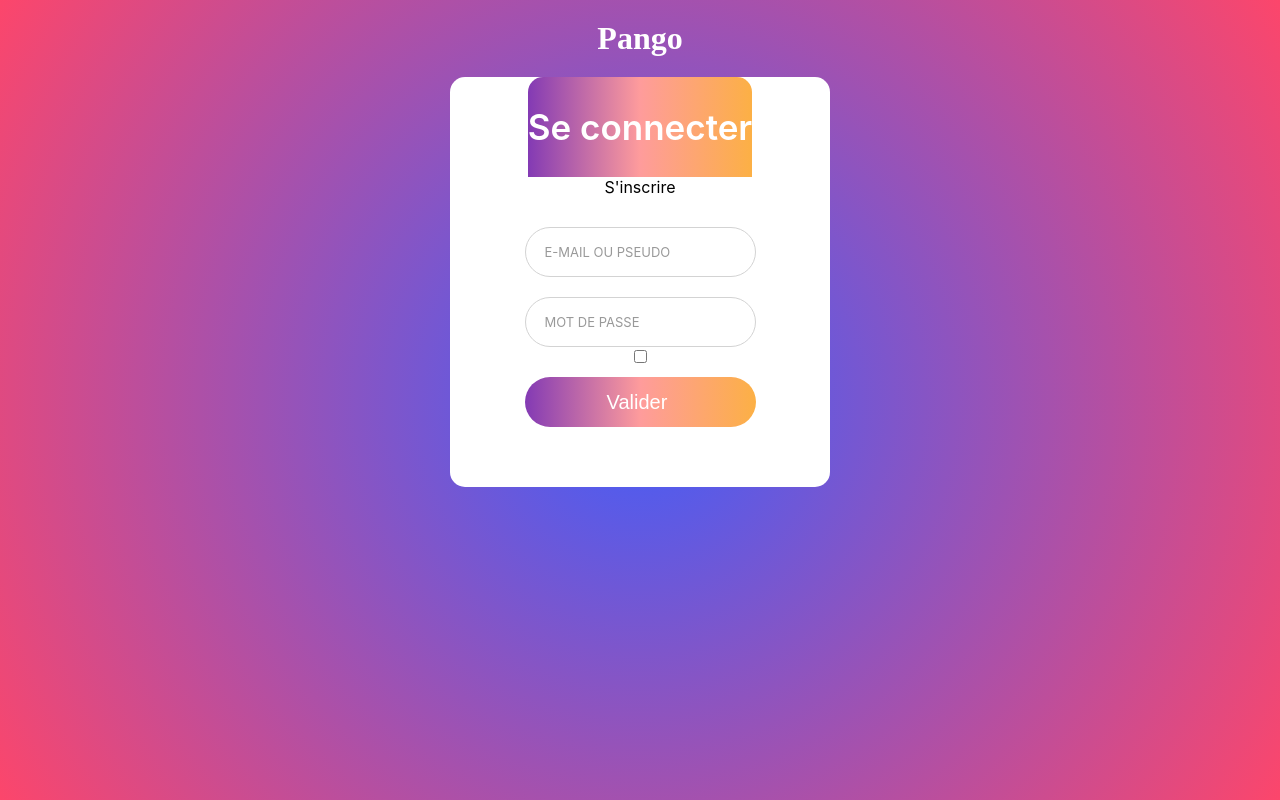
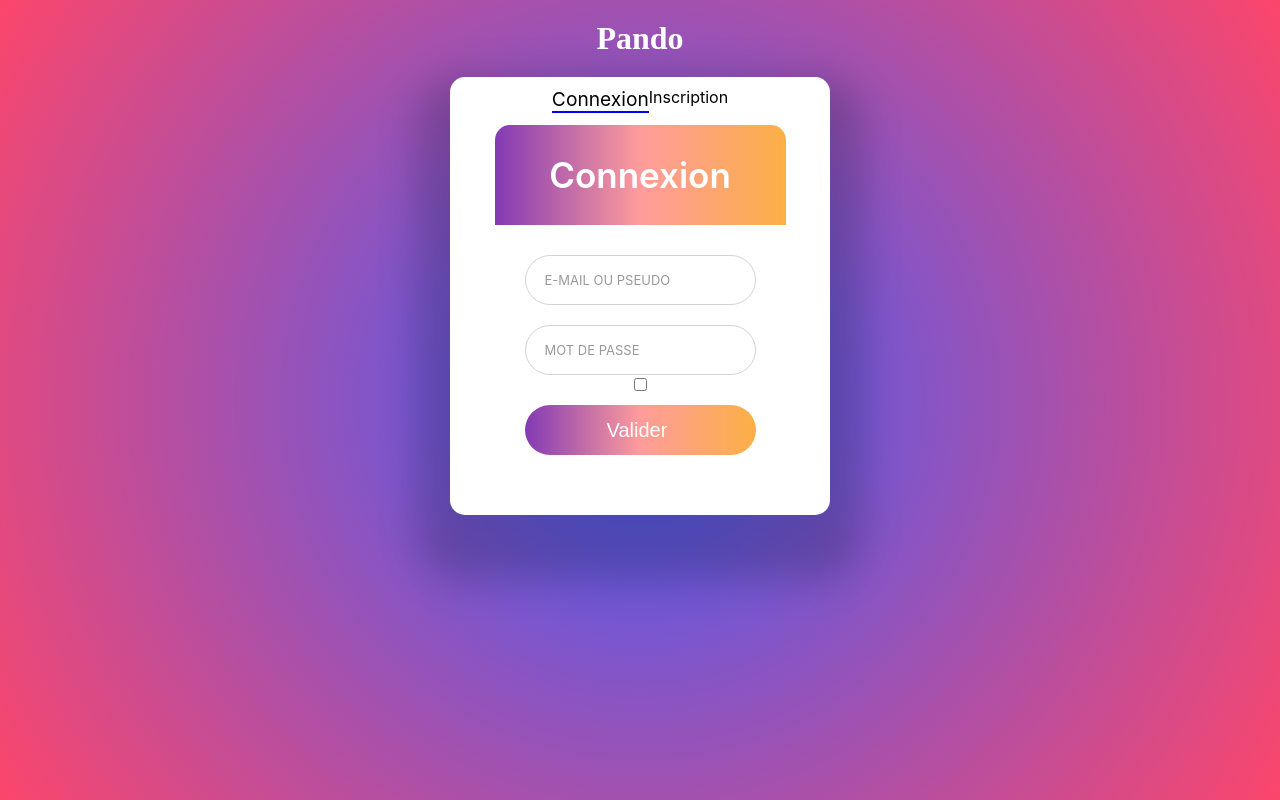
Before and after one commit to Taliayaya/Apando, a React (Create React App) app: page / in a window 1280 px wide. Built offline with nearby package versions, Linux system fonts and the light colour scheme.

Commit message:
Ajout du swap entre Login et SignIn + css

```diff
--- a/package.json
+++ b/package.json
@@ -14,9 +14,11 @@
     "chokidar": "^3.5.2",
     "node-modules": "^0.0.1",
     "react": "^17.0.2",
+    "react-animations": "^1.0.0",
     "react-dom": "^17.0.2",
     "react-redux": "^7.2.6",
     "react-scripts": "^3.4.4",
+    "styled-components": "^5.3.3",
     "watchpack": "^2.2.0"
   },
   "scripts": {
--- a/src/components/App.js
+++ b/src/components/App.js
@@ -5,7 +5,7 @@ import Chat from "./Chat";
 import Footer from "./Footer";
 import Header from "./Header";
 import Login from "./Login";
-import SignIn from "./SignIn";
+import LoginSignIn from "./LoginSignIn";
 import UsersList from "./UsersList";
 
 class App extends React.Component {
@@ -48,13 +48,10 @@ class App extends React.Component {
               <Footer />
             </div>
 
-        ) : (!this.state.wantToSignIn ?
-          <Login
-              online={this.state.online}
-              toggleOnline={this.toggleOnline}
-              toggleSignIn={this.toggleSignIn}
-            /> : <SignIn />
-          )
+        ) :
+          <LoginSignIn online={this.state.online}
+          toggleOnline={this.toggleOnline}
+          toggleSignIn={this.toggleSignIn}/>
         }
       </div>
     );
--- a/src/components/Login.js
+++ b/src/components/Login.js
@@ -46,12 +46,8 @@ class Login extends Component {
   }
   render() {
     return (
-      <div className="login__page">
-        <h1 className="header__title">Pango</h1>
-        <div className="wrapper">
-          <h2 className="login__title">Se connecter</h2>
-          {/* Quand on clique dessus, active le signup form*/}
-          <p onClick={this.parent.toggleSignIn}>S'inscrire</p>
+      <div>
+        <h2 className="login__title">Connexion</h2>
         <form action="#">
           <div className="field">
             <input
@@ -86,7 +82,6 @@ class Login extends Component {
           {this.props.online && <div>Logged in</div>}
         </form>
       </div>
-      </div>
     );
   }
 }
--- /dev/null
+++ b/src/components/LoginSignIn.js
@@ -0,0 +1,59 @@
+import React from "react";
+import "../styles/Login.css";
+import Login from "./Login";
+import SignIn from "./SignIn";
+
+export default class LoginSignIn extends React.Component {
+  constructor(props) {
+    super(props);
+    this.state = {
+      ...props,
+      formShowed: 0,
+    };
+  }
+  showLogin = () => {
+    this.setState({ formShowed: 0 });
+  };
+  showSignIn = () => {
+    this.setState({ formShowed: 1 });
+  };
+
+  render() {
+    // On définit les classes de base
+    let loginClassName = "login__button";
+    let signinClassName = "signin__button";
+    if (this.state.formShowed === 0) {
+      // On ajoute la classe selected et on réinitialise l'autre
+      loginClassName += " selected";
+      signinClassName = "signin__button";
+    } else {
+      // same but reversed
+      signinClassName += " selected";
+      loginClassName = "login__button";
+    }
+    return (
+      <div className="login__page">
+        <h1 className="header__title">Pando</h1>
+        <div className="wrapper">
+          <div className="swap">
+            <p className={loginClassName} onClick={this.showLogin}>
+              Connexion
+            </p>
+            <p className={signinClassName} onClick={this.showSignIn}>
+              Inscription
+            </p>
+          </div>
+          {this.state.formShowed === 0 ? (
+            <Login
+              online={this.state.online}
+              toggleOnline={this.state.toggleOnline}
+              toggleSignIn={this.state.toggleSignIn}
+            />
+          ) : (
+            <SignIn />
+          )}
+        </div>
+      </div>
+    );
+  }
+}
--- a/src/components/SignIn.js
+++ b/src/components/SignIn.js
@@ -1,76 +1,102 @@
-import React, { Component } from 'react';
-import '../styles/Login.css'
-import axios from 'axios';
+import React, { Component } from "react";
+import "../styles/Login.css";
+import axios from "axios";
 
-const API_PATH ="http://localhost/Project-Plateforme/src/php/index.php";
+const API_PATH = "http://localhost/Project-Plateforme/src/php/index.php";
 
 class SignIn extends Component {
   constructor(props) {
     super(props);
     this.state = {
-            username: '',
-            u_password: '',
-            email: '',
-            u_password_verif: '',
+      username: "",
+      u_password: "",
+      email: "",
+      u_password_verif: "",
       error: null,
-            valueAdded: false
-        }
+      valueAdded: false,
+    };
   }
   handleFormSubmit(e) {
     e.preventDefault();
     axios({
-            method: 'post',
+      method: "post",
       url: `${API_PATH}`,
-            headers: {'content-type': 'application/json'},
-            data: this.state
+      headers: { "content-type": "application/json" },
+      data: this.state,
     })
-        .then(result => {
+      .then((result) => {
         this.setState({
-                valueAdded: result.data.sent
+          valueAdded: result.data.sent,
+        });
       })
+      .catch((error) =>
+        this.setState({
+          error: error.message,
         })
-        .catch(error => this.setState({
-            error: error.message
-        }))
+      );
   }
   render() {
     return (
       <div>
-
-                <p>Contact Me</p>
-                    <div>
-                    <form action="#" >
-                     <label>Pseudo</label>
-                     <input type="text" id="username" name="username" placeholder="Votre pseudo..."
+        <h2 className="login__title">Inscription</h2>
+        <form action="#">
+          <div className="field">
+            <input
+              type="text"
+              id="username"
+              name="username"
               value={this.state.username}
-                       onChange={e => this.setState({ username: e.target.value })}
+              onChange={(e) => this.setState({ username: e.target.value })}
               required
             />
-
-                     <label>Email</label>
-                     <input type="email" id="email" name="email" placeholder="Votre email"
+            <label htmlFor="username">Pseudo</label>
+          </div>
+          <div className="field">
+            <input
+              type="email"
+              id="email"
+              name="email"
               value={this.state.email}
-                       onChange={e => this.setState({ email: e.target.value })}
+              onChange={(e) => this.setState({ email: e.target.value })}
               required
             />
-
-                     <label>mot de passe</label>
-                     <input type="password" id="password" name="password" required
+            <label htmlFor="email">Email</label>
+          </div>
+          <div className="field">
+            <input
+              type="password"
+              id="password"
+              name="password"
+              required
               value={this.state.u_password}
-                       onChange={e => this.setState({ u_password: e.target.value })}
+              onChange={(e) => this.setState({ u_password: e.target.value })}
             />
-                    <label>confirmer le mot de passe</label>
-                     <input type="password" id="password_verif" name="password_verif"
-                       onChange={e => this.setState({ u_password_verif: e.target.value })}
+            <label htmlFor="password">mot de passe</label>
+          </div>
+          <div className="field">
+            <input
+              type="password"
+              id="password_verif"
+              name="password_verif"
+              onChange={(e) =>
+                this.setState({ u_password_verif: e.target.value })
+              }
               value={this.state.u_password_verif}
               required
             />
-                     <input type="submit" onClick={e => this.handleFormSubmit(e)} value="Submit" />
+            <label htmlFor="password_verif">confirmer le mot de passe</label>
+          </div>
+          <div className="field">
+            <input
+              type="submit"
+              onClick={(e) => this.handleFormSubmit(e)}
+              value="Submit"
+            />
+          </div>
           <div>
             {this.state.valueAdded && <div>Merci de vous être inscrit !</div>}
           </div>
-                    </form >
-                    </div>
+        </form>
       </div>
     );
   }
--- a/src/styles/Login.css
+++ b/src/styles/Login.css
@@ -1,6 +1,6 @@
 @font-face {
-    font-family:Tuffy-Bold;
-    src: url('./fonts/Tuffy-Bold.ttf') format('ttf');
+  font-family: Tuffy-Bold;
+  src: url("./fonts/Tuffy-Bold.ttf") format("ttf");
 }
 * {
   margin: 0;
@@ -15,9 +15,13 @@
   content: "";
   position: relative;
   background-size: cover;
-    background: rgb(63,94,251);
-    background: radial-gradient(circle, rgba(63,94,251,1) 0%, rgba(252,70,107,1) 100%);
-
+  background: rgb(63, 94, 251);
+  background: radial-gradient(
+    circle,
+    rgba(63, 94, 251, 1) 0%,
+    rgba(252, 70, 107, 1) 100%
+  );
+  vertical-align: middle;
 }
 .login__page::before {
   content: "";
@@ -25,7 +29,6 @@
 }
 .header__title {
   font-family: Tuffy-Bold;
-
 }
 .wrapper ::selection {
   background: #4158d0;
@@ -39,7 +42,12 @@
   color: #fff;
   user-select: none;
   border-radius: 15px 15px 0 0;
-    background: linear-gradient(90deg, rgba(131,58,180,1) 0%, rgba(253,29,29,0.43879558659401263) 50%, rgba(252,176,69,1) 100%);
+  background: linear-gradient(
+    90deg,
+    rgba(131, 58, 180, 1) 0%,
+    rgba(253, 29, 29, 0.43879558659401263) 50%,
+    rgba(252, 176, 69, 1) 100%
+  );
 }
 
 form {
@@ -60,9 +68,9 @@ form {
   border: 1px solid lightgrey;
   border-radius: 25px;
   transition: all 0.3s ease;
-
 }
-.field input:focus, .field input:valid {
+.field input:focus,
+.field input:valid {
   border-color: #4158d0;
 }
 .field label {
@@ -76,17 +84,16 @@ form {
   transform: translateY(-50%);
   text-transform: uppercase;
   transition: all 300ms ease;
-
 }
 .field input:valid ~ label,
 .field input:focus ~ label {
-    top:0%;
+  top: 0%;
   font-size: smaller;
   color: #4158d0;
   background: #fff;
   transform: translateY(-50%);
 }
-.field input[type=submit] {
+.field input[type="submit"] {
   color: #fff;
   border: none;
   padding-left: 0;
@@ -94,11 +101,16 @@ form {
   font-size: 20px;
   font-weight: 500;
   cursor: pointer;
-    background: linear-gradient(90deg, rgba(131,58,180,1) 0%, rgba(253,29,29,0.43879558659401263) 50%, rgba(252,176,69,1) 100%);
+  background: linear-gradient(
+    90deg,
+    rgba(131, 58, 180, 1) 0%,
+    rgba(253, 29, 29, 0.43879558659401263) 50%,
+    rgba(252, 176, 69, 1) 100%
+  );
   transition: all 300ms ease;
 }
 
-.field input[type=submit]:active {
+.field input[type="submit"]:active {
   transform: scale(0.95);
 }
 
@@ -106,7 +118,7 @@ form {
   width: 380px;
   background-color: #fff;
   border-radius: 15px;
-    box-shadow: 0 15 20px rgba(0, 0, 0, 0.1);
+  box-shadow: 0px 33px 40px 33px rgba(0, 0, 0, 0.2);
   position: relative;
   left: 50%;
   transform: translateX(-50%);
@@ -115,3 +127,32 @@ form {
   padding: 0;
   place-items: center;
 }
+
+.swap {
+  display: flex;
+  flex-direction: row;
+  justify-content: space-around;
+  padding: 10px;
+  border-bottom: white 2px solid;
+}
+
+/* Interaction avec le swap entre Login et SignIn*/
+.login__button:hover,
+.signin__button:hover {
+  cursor: pointer;
+  border-bottom: blue 2px solid;
+  font-size: larger;
+  transition: all 300ms ease;
+}
+.login__button:hover + .selected,
+.signin__button:hover + .selected {
+  border-bottom: white 2px solid;
+  font-size: medium;
+  transition: all 300ms ease;
+}
+.selected {
+  cursor: pointer;
+  border-bottom: blue 2px solid;
+  font-size: larger;
+  transition: all 300ms ease;
+}
```
Also changed, not shown: 1 other file (tests, documents, lock files or other folders). Lines whose indentation alone changed are shown as unchanged.
